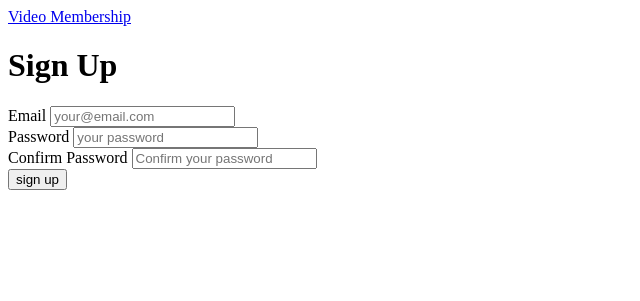
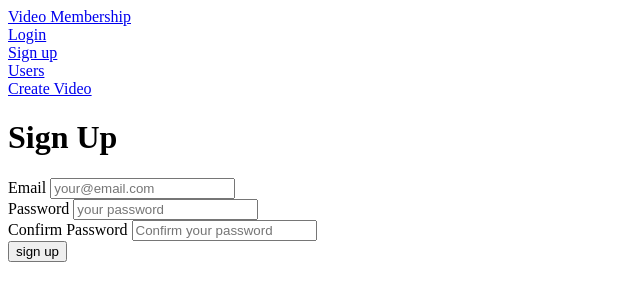
Before and after one commit to ArtusU/videome, a Python web app: template app/templates/auth/signup.html in a window 1280 px wide. Shown: the top 301 px of the page, without its empty margins (0-640 px from the left). Run offline with Jinja, Linux system fonts and the light colour scheme; the template is opened without the code that fills it, so the values that code supplies are empty.

Commit message:
Video Create View Fixes #31

```diff
--- a/app/config.py
+++ b/app/config.py
@@ -13,6 +13,7 @@ class Settings(BaseSettings):
     db_client_secret: str = Field(..., env='ASTRADB_CLIENT_SECRET')
     secret_key: str = Field(...)
     jwt_algorithm: str = Field(default='HS256')
+    session_duration: int = Field(default=86400, env="SESSION_DURATION")
 
     class Config:
         env_file = '.env'
--- a/app/templates/snippets/nav.html
+++ b/app/templates/snippets/nav.html
@@ -2,4 +2,16 @@
     <div>
         <a href='/'>Video Membership</a>
     </div>
+    <div>
+        <a href='/login'>Login</a>
+    </div>
+    <div>
+        <a href='/signup'>Sign up</a>
+    </div>
+    <div>
+        <a href='/users'>Users</a>
+    </div>
+    <div>
+        <a href='/videos/create'>Create Video</a>
+    </div>
 </nav>
--- a/app/users/auth.py
+++ b/app/users/auth.py
@@ -17,7 +17,7 @@ def authenticate(email, password):
     return user_obj
 
 
-def login(user_obj, expires=3600):
+def login(user_obj, expires=settings.session_duration):
     raw_data = {
         "user_id": f"{user_obj.user_id}",
         "role": "admin",
```
Also changed, not shown: app/videos/routers.py (+8 -0 lines), app/templates/videos/create.html (added).
